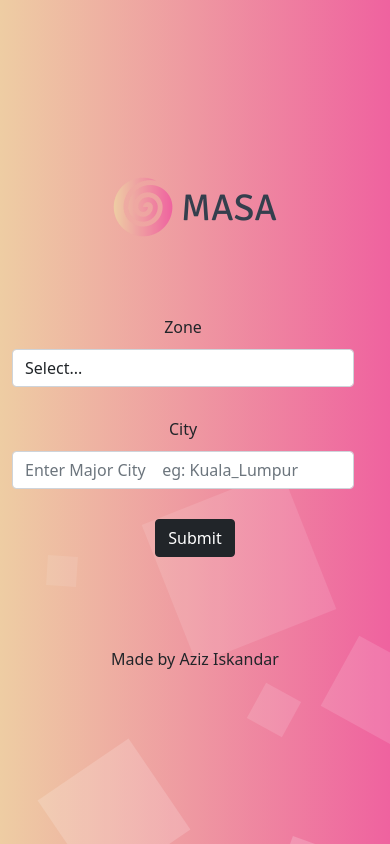
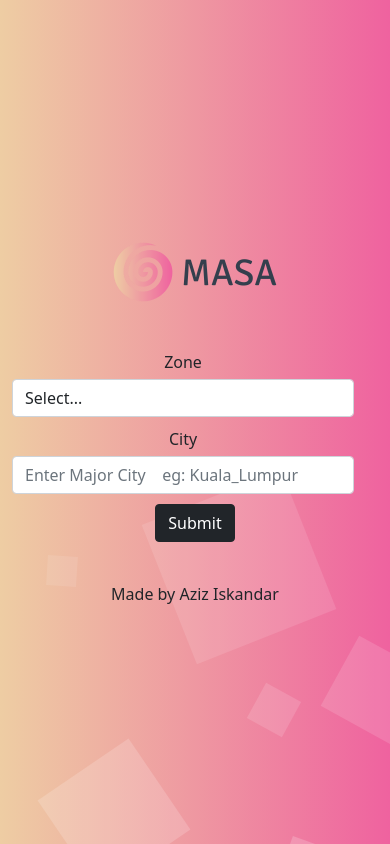
Before and after one commit to pmtde/timezone-webapp, a Django app: page / in a window 390 px wide. Run offline with Django 3.2, Linux system fonts and the light colour scheme.

Commit message:
responsive

```diff
--- a/static/css/style.css
+++ b/static/css/style.css
@@ -137,3 +137,24 @@
 		margin: -90px 0 0 -100px;
 	}
 }
+
+@media screen and (max-width: 400px) {
+	#time {
+		font-size: 5rem;
+		margin-left: 20px;
+		margin-top: -30px;
+	}
+
+	sub {
+		font-size: 20px;
+		margin: -230px 0 0 -100px;
+	}
+
+	.btn {
+		margin-bottom: 40px;
+	}
+
+	.form-control {
+		margin: 5px 0 10px 0;
+	}
+}
```
Also changed, not shown: 1 other file.
